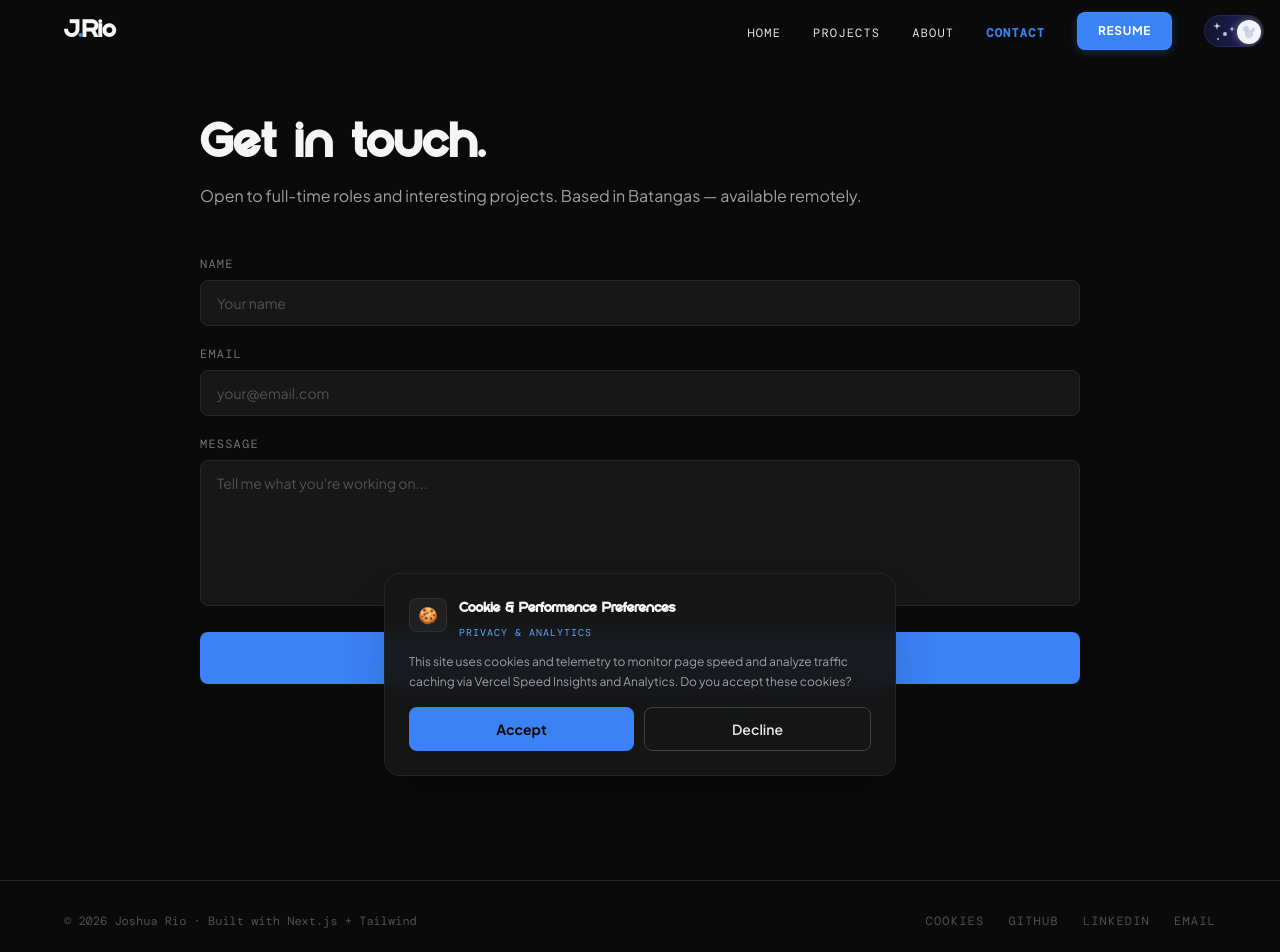
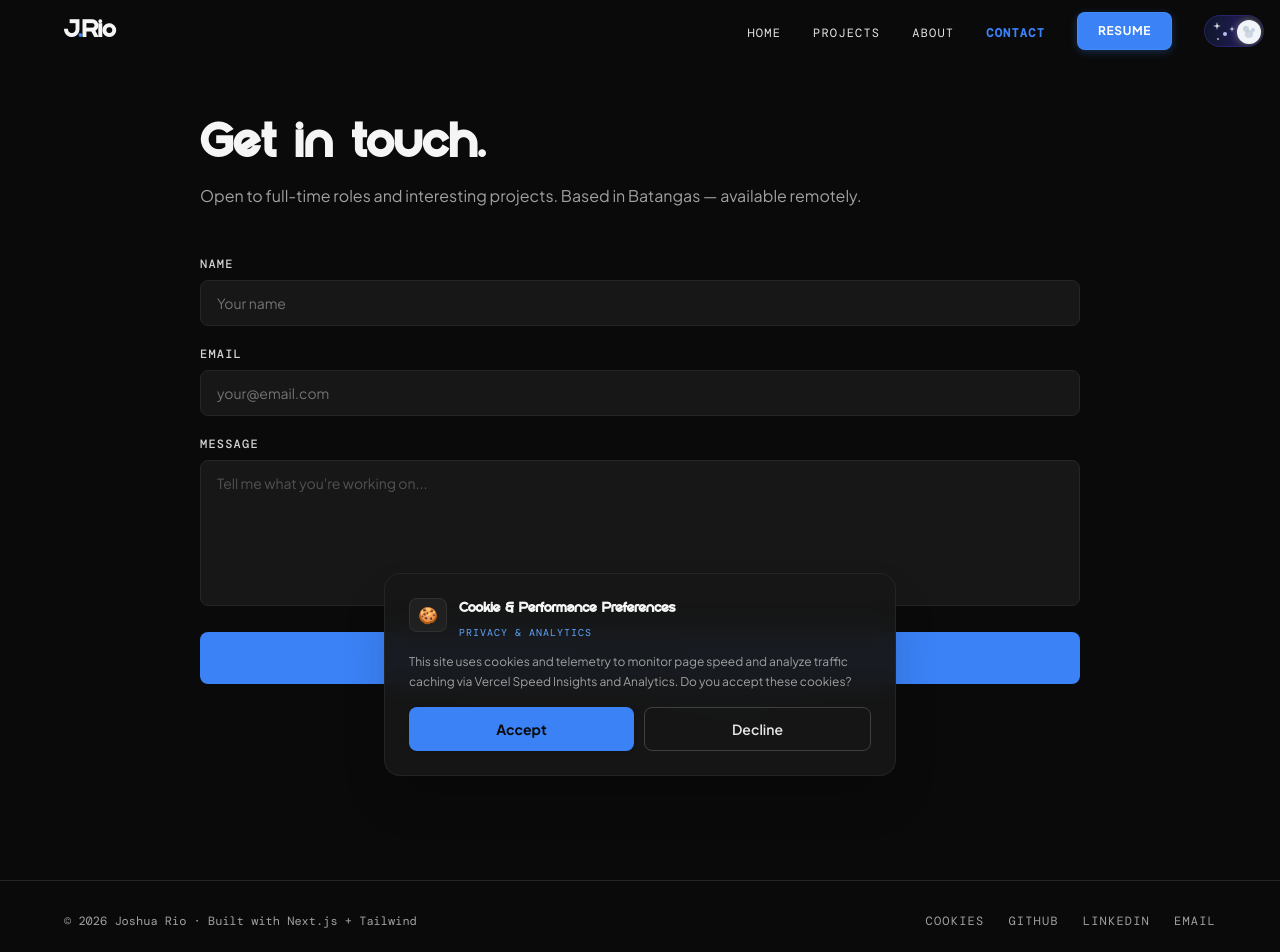
Before and after one commit to JRioP/Rio_Joshua_Portfolio, a Next.js app: page /contact in a window 1280 px wide. Shown: the top 952 px of the page. Built offline with nearby package versions, Linux system fonts and the light colour scheme.

Commit message:
fix(a11y): improve text contrast to WCAG AA and add descriptive aria-labels

```diff
--- a/components/chatFunctions/FloatingChat.tsx
+++ b/components/chatFunctions/FloatingChat.tsx
@@ -128,7 +128,7 @@ export function FloatingChat() {
             </div>
             <button
               onClick={() => setIsOpen(false)}
-              className="text-neutral-600 hover:text-neutral-300 transition-colors font-mono text-xs cursor-pointer p-1 rounded focus:outline-none focus-visible:ring-2 focus-visible:ring-accent-500"
+              className="text-neutral-400 hover:text-neutral-100 transition-colors font-mono text-xs cursor-pointer p-1 rounded focus:outline-none focus-visible:ring-2 focus-visible:ring-accent-500"
               aria-label="Close chat"
             >
               ✕
--- a/components/layout/Footer.tsx
+++ b/components/layout/Footer.tsx
@@ -9,15 +9,16 @@ export default function Footer() {
   return (
     <footer className="border-t border-neutral-800 px-6 py-8">
       <div className="max-w-6xl mx-auto flex flex-col md:flex-row items-center justify-between gap-4">
-        <p className="font-mono text-xs text-neutral-600">
+        <p className="font-mono text-xs text-neutral-400" suppressHydrationWarning>
           © {new Date().getFullYear()} Joshua Rio · Built with Next.js + Tailwind
         </p>
         <div className="flex items-center gap-6">
           <button
             type="button"
             onClick={resetConsent}
-            className="font-mono text-xs text-neutral-600 hover:text-accent-400 transition-colors uppercase tracking-widest cursor-pointer"
+            className="font-mono text-xs text-neutral-400 hover:text-accent-400 transition-colors uppercase tracking-widest cursor-pointer"
             title="Update cookie and analytics preferences"
+            aria-label="Update cookie and analytics preferences"
           >
             Cookies
           </button>
@@ -25,7 +26,8 @@ export default function Footer() {
             href="https://github.com/JRioP"
             target="_blank"
             rel="noopener noreferrer"
-            className="font-mono text-xs text-neutral-600 hover:text-accent-400 transition-colors uppercase tracking-widest"
+            aria-label="Visit Joshua Rio's GitHub profile"
+            className="font-mono text-xs text-neutral-400 hover:text-accent-400 transition-colors uppercase tracking-widest"
           >
             GitHub
           </a>
@@ -33,13 +35,15 @@ export default function Footer() {
             href="https://linkedin.com/in/japrdev"
             target="_blank"
             rel="noopener noreferrer"
-            className="font-mono text-xs text-neutral-600 hover:text-accent-400 transition-colors uppercase tracking-widest"
+            aria-label="Visit Joshua Rio's LinkedIn profile"
+            className="font-mono text-xs text-neutral-400 hover:text-accent-400 transition-colors uppercase tracking-widest"
           >
             LinkedIn
           </a>
           <a
             href="mailto:riojoshuadev@gmail.com"
-            className="font-mono text-xs text-neutral-600 hover:text-accent-400 transition-colors uppercase tracking-widest"
+            aria-label="Send email to Joshua Rio"
+            className="font-mono text-xs text-neutral-400 hover:text-accent-400 transition-colors uppercase tracking-widest"
           >
             Email
           </a>
--- a/components/projects/ProjectsGrid.tsx
+++ b/components/projects/ProjectsGrid.tsx
@@ -55,7 +55,7 @@ export default function ProjectsGrid({ projects }: { projects: Project[] }) {
                 {project.category}
               </span>
               {project.featured && (
-                <span className="font-mono text-xs text-neutral-600 uppercase tracking-widest">
+                <span className="font-mono text-xs text-neutral-400 uppercase tracking-widest">
                   Featured
                 </span>
               )}
@@ -63,20 +63,20 @@ export default function ProjectsGrid({ projects }: { projects: Project[] }) {
             <h3 className="font-display text-xl font-bold tracking-tight mb-2 group-hover:text-orange-500 transition-colors">
               {project.title}
             </h3>
-            <p className="text-neutral-500 text-sm leading-relaxed mb-5 line-clamp-2">
+            <p className="text-neutral-300 text-sm leading-relaxed mb-5 line-clamp-2">
               {project.description}
             </p>
             <div className="flex flex-wrap gap-1.5">
               {project.tags.slice(0, 3).map((tag) => (
                 <span
                   key={tag}
-                  className="font-mono text-xs px-2 py-0.5 rounded bg-neutral-800 text-neutral-500"
+                  className="font-mono text-xs px-2 py-0.5 rounded bg-neutral-800 text-neutral-300"
                 >
                   {tag}
                 </span>
               ))}
               {project.tags.length > 3 && (
-                <span className="font-mono text-xs px-2 py-0.5 rounded bg-neutral-800 text-neutral-600">
+                <span className="font-mono text-xs px-2 py-0.5 rounded bg-neutral-800 text-neutral-400">
                   +{project.tags.length - 3}
                 </span>
               )}
--- a/components/resumeviewer/ResumeViewerClient.tsx
+++ b/components/resumeviewer/ResumeViewerClient.tsx
@@ -8,7 +8,7 @@ const ResumeViewer = dynamic(() => import("./ResumeViewer"), {
   ssr: false,
   loading: () => (
     <div className="flex justify-center items-center w-full h-[75vh] bg-neutral-900 rounded-lg animate-pulse border border-neutral-700">
-      <span className="text-neutral-500">Preparing PDF Viewer...</span>
+      <span className="text-neutral-400 font-mono text-sm">Preparing PDF Viewer...</span>
     </div>
   ),
 });
--- a/components/resumeviewer/ResumeWrapper.tsx
+++ b/components/resumeviewer/ResumeWrapper.tsx
@@ -8,7 +8,7 @@ const ResumeViewer = dynamic(() => import("./ResumeViewer"), {
   ssr: false,
   loading: () => (
     <div className="flex justify-center items-center w-full h-[75vh] bg-neutral-900 rounded-lg animate-pulse border border-neutral-700">
-      <span className="text-neutral-500">Preparing PDF Viewer...</span>
+      <span className="text-neutral-400 font-mono text-sm">Preparing PDF Viewer...</span>
     </div>
   ),
 });
--- a/components/techStackCard/TechStackCard.tsx
+++ b/components/techStackCard/TechStackCard.tsx
@@ -35,7 +35,7 @@ export function TechStackCard() {
           <button
             type="button"
             onClick={openModal}
-            className="font-mono text-xs px-3 py-1 rounded-full bg-neutral-800 text-neutral-500 border border-neutral-700 hover:text-accent-500 hover:bg-neutral-700 focus:outline-none focus-visible:ring-2 focus-visible:ring-accent-500 transition-colors cursor-pointer"
+            className="font-mono text-xs px-3 py-1 rounded-full bg-neutral-800 text-neutral-300 font-medium border border-neutral-700 hover:text-accent-500 hover:border-neutral-600 hover:bg-neutral-750 focus:outline-none focus-visible:ring-2 focus-visible:ring-accent-500 transition-colors cursor-pointer"
             aria-label={`Show ${remaining} more tech stack items`}
           >
             +{remaining} more
--- a/components/ui/ContactForm.tsx
+++ b/components/ui/ContactForm.tsx
@@ -66,7 +66,7 @@ export default function ContactForm() {
       </div>
 
       <div>
-        <label htmlFor="name" className="font-mono text-xs text-neutral-500 uppercase tracking-widest block mb-2">
+        <label htmlFor="name" className="font-mono text-xs text-neutral-300 uppercase tracking-widest block mb-2 font-medium">
           Name
         </label>
         <input
@@ -77,11 +77,11 @@ export default function ContactForm() {
           onChange={handleChange}
           required
           placeholder="Your name"
-          className="w-full bg-neutral-900 border border-neutral-800 rounded-lg px-4 py-3 text-base sm:text-sm text-neutral-100 placeholder-neutral-600 focus:outline-none focus:border-accent-500 focus-visible:ring-2 focus-visible:ring-accent-500/20 transition-all"
+          className="w-full bg-neutral-900 border border-neutral-800 rounded-lg px-4 py-3 text-base sm:text-sm text-neutral-100 placeholder-neutral-500 focus:outline-none focus:border-accent-500 focus-visible:ring-2 focus-visible:ring-accent-500/20 transition-all"
         />
       </div>
       <div>
-        <label htmlFor="email" className="font-mono text-xs text-neutral-500 uppercase tracking-widest block mb-2">
+        <label htmlFor="email" className="font-mono text-xs text-neutral-300 uppercase tracking-widest block mb-2 font-medium">
           Email
         </label>
         <input
@@ -92,11 +92,11 @@ export default function ContactForm() {
           onChange={handleChange}
           required
           placeholder="your@email.com"
-          className="w-full bg-neutral-900 border border-neutral-800 rounded-lg px-4 py-3 text-base sm:text-sm text-neutral-100 placeholder-neutral-600 focus:outline-none focus:border-accent-500 focus-visible:ring-2 focus-visible:ring-accent-500/20 transition-all"
+          className="w-full bg-neutral-900 border border-neutral-800 rounded-lg px-4 py-3 text-base sm:text-sm text-neutral-100 placeholder-neutral-500 focus:outline-none focus:border-accent-500 focus-visible:ring-2 focus-visible:ring-accent-500/20 transition-all"
         />
       </div>
       <div>
-        <label htmlFor="message" className="font-mono text-xs text-neutral-500 uppercase tracking-widest block mb-2">
+        <label htmlFor="message" className="font-mono text-xs text-neutral-300 uppercase tracking-widest block mb-2 font-medium">
           Message
         </label>
         <textarea
@@ -126,7 +126,7 @@ export default function ContactForm() {
         {status === "loading" ? "Sending..." : "Send message →"}
       </button>
 
-      <p className="text-neutral-600 text-xs text-center font-mono">
+      <p className="text-neutral-400 text-xs text-center font-mono">
         Or email me directly at{" "}
         <a href="mailto:riojoshuadev@gmail.com" className="text-accent-500 hover:underline">
           riojoshuadev@gmail.com
```
Also changed, not shown: app/about/page.tsx (+5 -5 lines).
